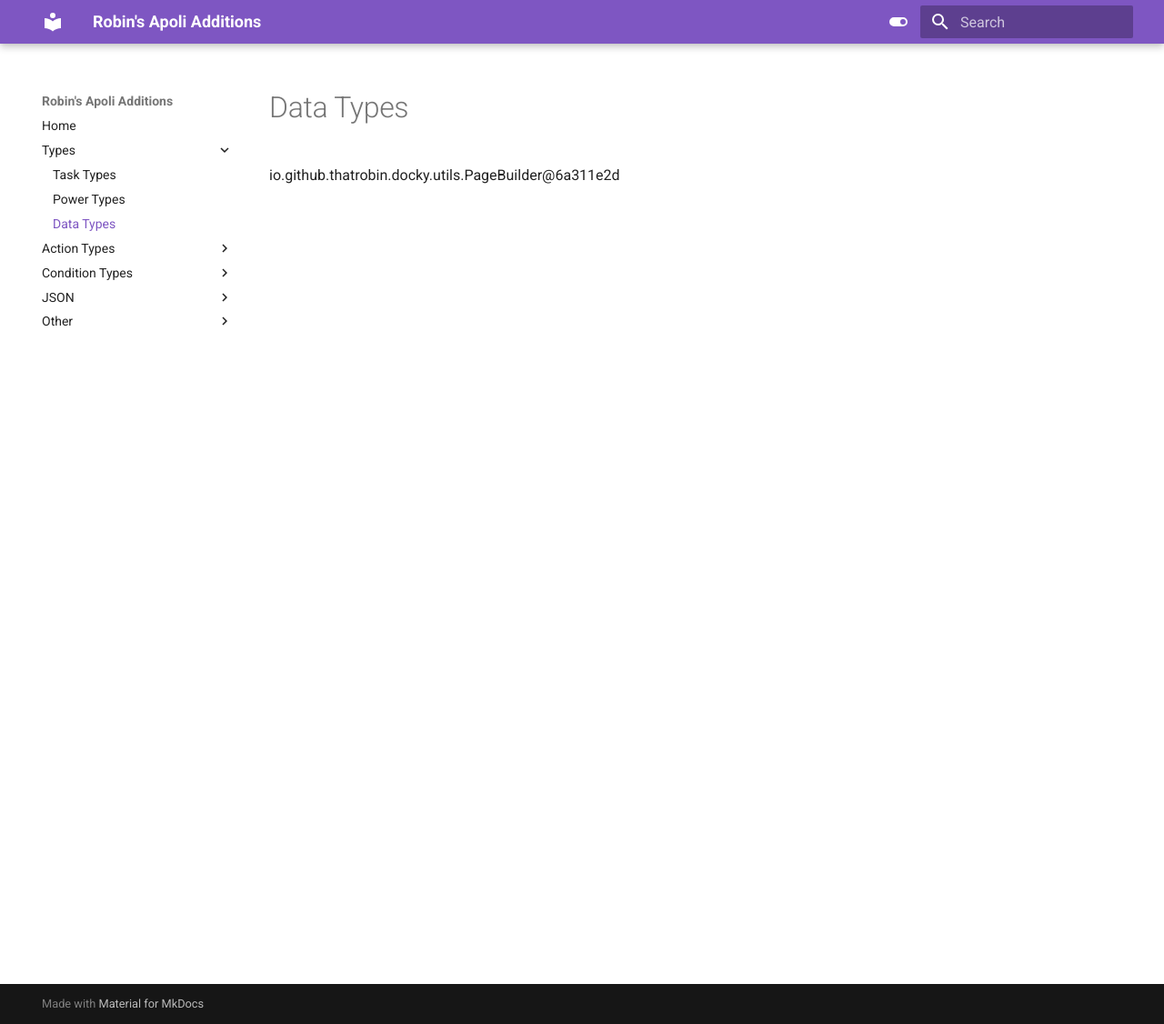
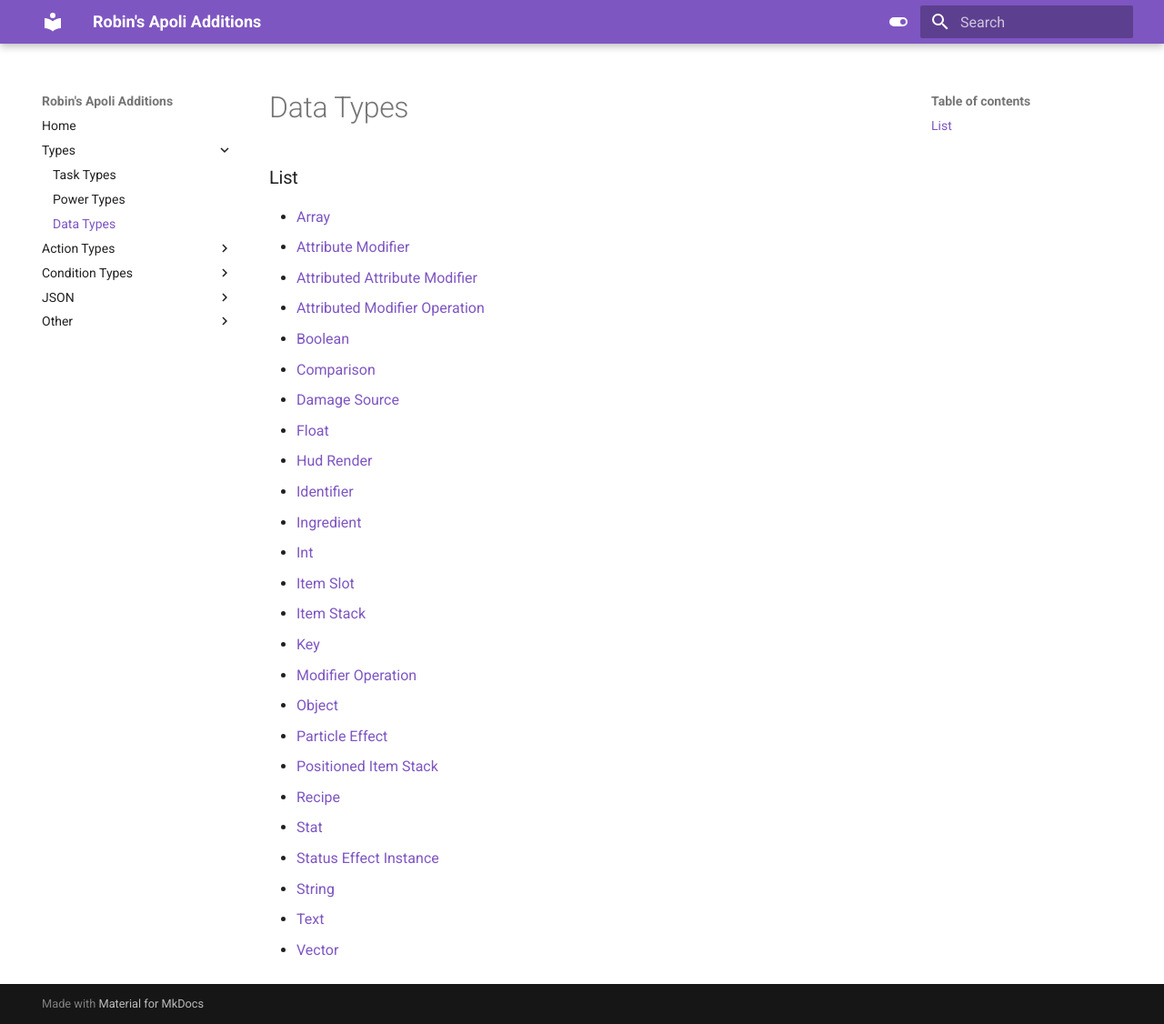
Before and after one commit to ThatRobin/DockyTest, an MkDocs documentation site: the page built from docs/data_types.md, in a window 1280 px wide and 1126 px high. Shown: the whole window at 91% size. Built offline with MkDocs 1.6.1 and Material for MkDocs 9.7.7, drawn with Linux system fonts in a browser that asks for light colours.

Commit message:
fixed data types page

```diff
--- a/docs/data_types.md
+++ b/docs/data_types.md
@@ -1 +1,30 @@
-io.github.thatrobin.docky.utils.PageBuilder@6a311e2d
+# Data Types
+
+
+
+### List
+* [Array](data_types/array.md)
+* [Attribute Modifier](data_types/attribute_modifier.md)
+* [Attributed Attribute Modifier](data_types/attributed_attribute_modifier.md)
+* [Attributed Modifier Operation](data_types/attributed_modifier_operation.md)
+* [Boolean](data_types/boolean.md)
+* [Comparison](data_types/comparison.md)
+* [Damage Source](data_types/damage_source.md)
+* [Float](data_types/float.md)
+* [Hud Render](data_types/hud_render.md)
+* [Identifier](data_types/identifier.md)
+* [Ingredient](data_types/ingredient.md)
+* [Int](data_types/int.md)
+* [Item Slot](data_types/item_slot.md)
+* [Item Stack](data_types/item_stack.md)
+* [Key](data_types/key.md)
+* [Modifier Operation](data_types/modifier_operation.md)
+* [Object](data_types/object.md)
+* [Particle Effect](data_types/particle_effect.md)
+* [Positioned Item Stack](data_types/positioned_item_stack.md)
+* [Recipe](data_types/recipe.md)
+* [Stat](data_types/stat.md)
+* [Status Effect Instance](data_types/status_effect_instance.md)
+* [String](data_types/string.md)
+* [Text](data_types/text.md)
+* [Vector](data_types/vector.md)
```
Also changed, not shown: docs/entity_action_types.md (+1 -1 lines).
